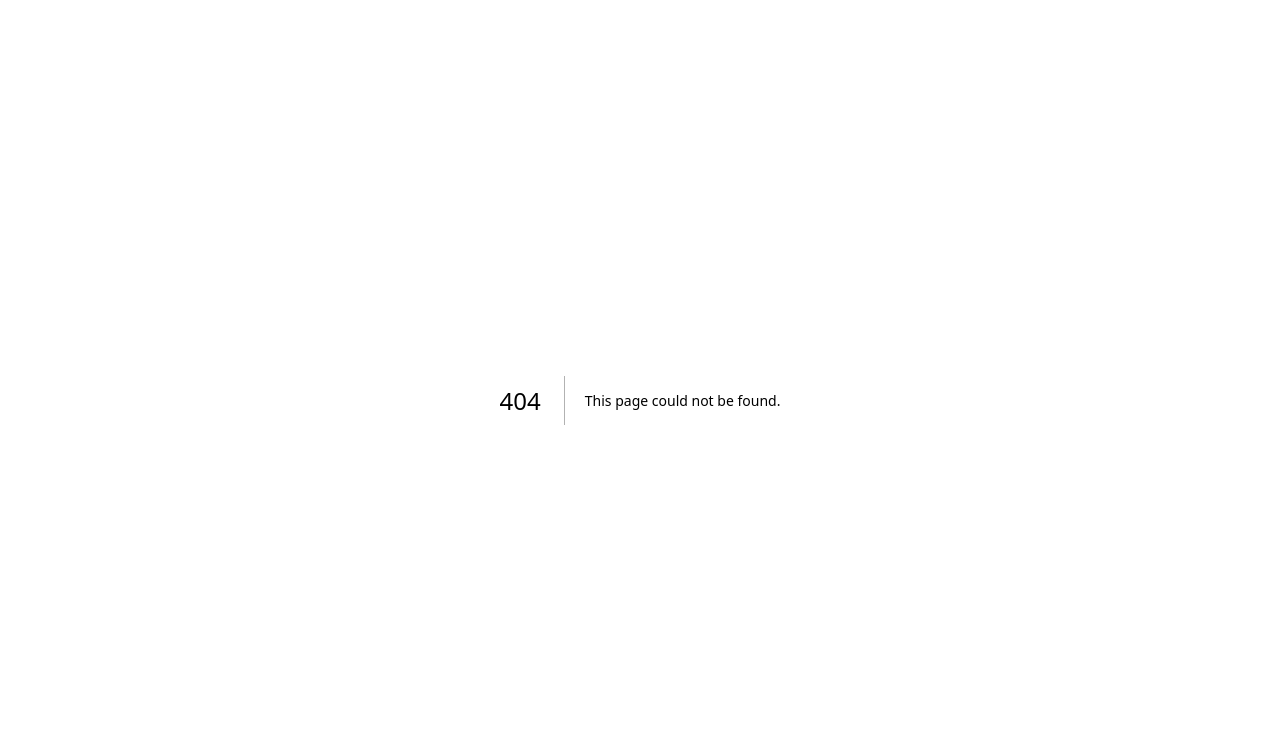
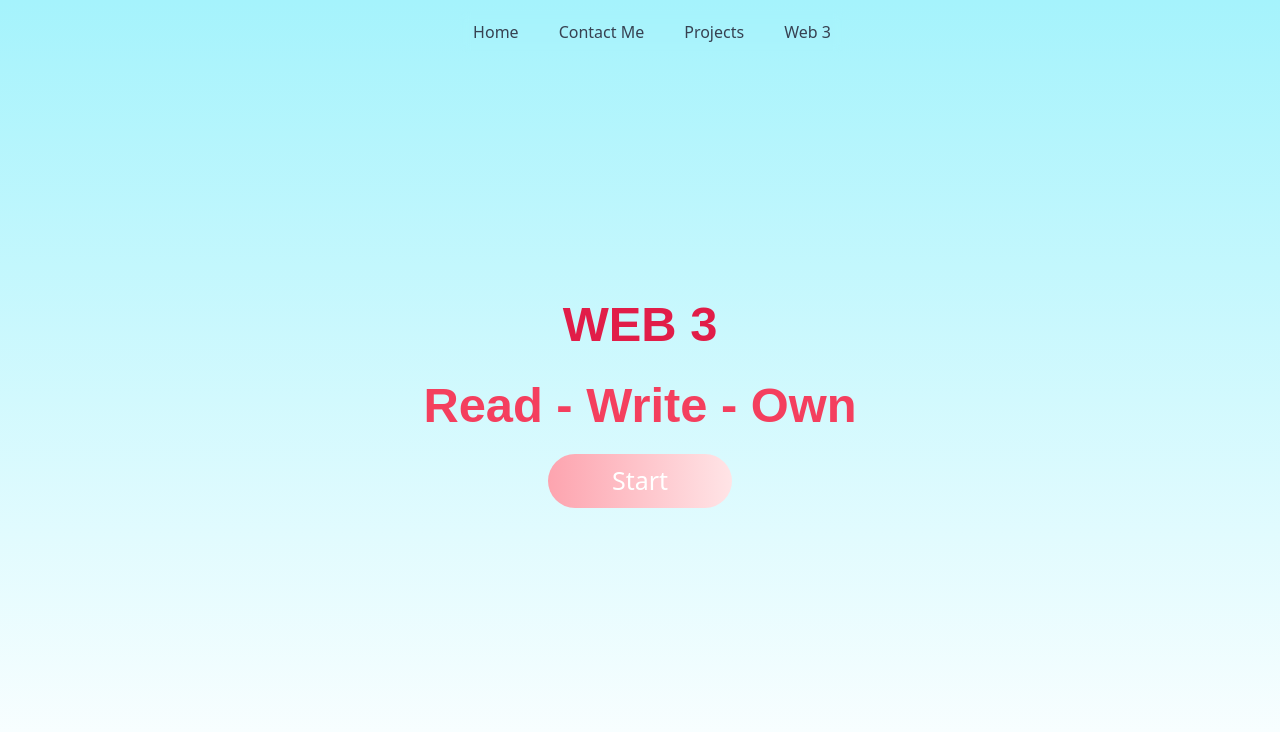
Before and after one commit to FloriandeGhellinck/floWebsite, a Next.js app: page /web-three in a window 1280 px wide. Before the commit this address had no page. Shown: the top 732 px of the page. Built offline with nearby package versions, Linux system fonts and the light colour scheme.

Commit message:
feat: web3 start

```diff
--- a/package.json
+++ b/package.json
@@ -13,6 +13,7 @@
     "@heroicons/react": "^1.0.6",
     "aos": "^2.3.4",
     "axios": "^1.2.1",
+    "clsx": "^1.2.1",
     "date-fns": "^2.30.0",
     "emailjs-com": "^3.2.0",
     "eslint": "8.28.0",
@@ -24,6 +25,7 @@
     "react": "18.2.0",
     "react-dom": "^18.2.0",
     "react-hook-form": "^7.43.1",
+    "react-multi-carousel": "^2.8.4",
     "react-responsive-carousel": "^3.2.23",
     "react-scroll": "^1.8.8"
   },
--- a/src/components/navbar_main_page.tsx
+++ b/src/components/navbar_main_page.tsx
@@ -2,6 +2,8 @@ import { motion } from "framer-motion";
 import { Dispatch, FC, SetStateAction, useEffect, useState } from "react";
 import ContactMeModal from "./contactMeSection/contactMeModal";
 import { ReactNode } from "react";
+import { Router, useRouter } from "next/router";
+import Button from "./button";
 
 const Navbar: FC<{ openModal: boolean; setOpenModal: Dispatch<SetStateAction<boolean>>; children: ReactNode }> = ({
   children,
@@ -20,6 +22,7 @@ const Navbar: FC<{ openModal: boolean; setOpenModal: Dispatch<SetStateAction<boo
 
 const NavContent: FC<{ openModal: boolean; setOpenModal: Dispatch<SetStateAction<boolean>> }> = ({ openModal, setOpenModal }) => {
   const [shouldAppear, setShouldAppear] = useState(true);
+  const router = useRouter();
 
   useEffect(() => {
     const yDifferenceAllowd = 100;
@@ -64,8 +67,6 @@ const NavContent: FC<{ openModal: boolean; setOpenModal: Dispatch<SetStateAction
                 <ContactMeModal openModal={openModal} setOpenModal={setOpenModal} />
                 <motion.a
                   whileHover={{ scale: 1.2 }}
-                  onHoverStart={(e) => {}}
-                  onHoverEnd={(e) => {}}
                   href="/"
                   className="text-gray-700 dark:text-white hover:bg-gradient-to-r from-amber-400 to-rose-600 hover:text-white px-3 py-2 rounded-md text-base font-medium"
                 >
@@ -73,8 +74,6 @@ const NavContent: FC<{ openModal: boolean; setOpenModal: Dispatch<SetStateAction
                 </motion.a>
                 <motion.a
                   whileHover={{ scale: 1.2 }}
-                  onHoverStart={(e) => {}}
-                  onHoverEnd={(e) => {}}
                   onClick={() => setOpenModal(true)}
                   className="text-gray-700 dark:text-white hover:bg-gradient-to-r from-amber-400 to-rose-600 hover:text-white px-3 py-2 rounded-md text-base font-medium"
                 >
@@ -82,12 +81,26 @@ const NavContent: FC<{ openModal: boolean; setOpenModal: Dispatch<SetStateAction
                 </motion.a>
                 <motion.a
                   whileHover={{ scale: 1.2 }}
-                  onHoverStart={(e) => {}}
-                  onHoverEnd={(e) => {}}
                   href="/projects"
                   className="text-gray-700 dark:text-white hover:bg-gradient-to-r from-amber-400 to-rose-600 hover:text-white px-3 py-2 rounded-md text-base font-medium"
                 >
                   Projects
+                </motion.a>
+                {/* <Button
+                  // whileHover={{ scale: 1.2 }}
+                  // onHoverStart={(e) => {}}
+                  // onHoverEnd={(e) => {}}
+                  onClick={() => router.push("/web-three")}
+                  className="text-gray-700 dark:text-white hover:bg-gradient-to-r hover:scale-110 transition duration-300 from-amber-400 to-rose-600 hover:text-white px-3 py-2 rounded-md text-base font-medium"
+                >
+                  <span className="hover:scale-125 transition duration-300"> Web 3</span>
+                </Button> */}
+                <motion.a
+                  whileHover={{ scale: 1.2 }}
+                  href="/web-three"
+                  className="text-gray-700 dark:text-white hover:bg-gradient-to-r from-amber-400 to-rose-600 hover:text-white px-3 py-2 rounded-md text-base font-medium"
+                >
+                  Web 3
                 </motion.a>
               </div>
             </div>
--- /dev/null
+++ b/src/components/typography.tsx
@@ -0,0 +1,49 @@
+/** @format */
+
+import clsx from "clsx";
+
+const Typography = {
+  h1: ({ className, children, ...props }: React.ComponentPropsWithoutRef<"h1">) => (
+    <h1
+      className={clsx("font-poppins font-bold text-color-primary-light text-[28px] leading-8 lg:text-5xl lg:leading-[65px]", className)}
+      {...props}
+    >
+      {children}
+    </h1>
+  ),
+  h2: ({ className, children, ...props }: React.ComponentPropsWithoutRef<"h2">) => (
+    <h2 className={clsx("font-poppins font-bold text-primary-light text-2xl leading-7 lg:text-[28px] lg:leading-8", className)} {...props}>
+      {children}
+    </h2>
+  ),
+  h3: ({ className, children, ...props }: React.ComponentPropsWithoutRef<"h3">) => (
+    <h3 className={clsx("font-poppins font-bold text-primary-light text-lg leading-[22px] lg:text-2xl lg:leading-7", className)} {...props}>
+      {children}
+    </h3>
+  ),
+  h4: ({ className, children, ...props }: React.ComponentPropsWithoutRef<"h4">) => (
+    <h4
+      className={clsx("font-poppins font-bold  text-primary-light text-[17px] leading-[21px] lg:text-lg lg:leading-[22px]", className)}
+      {...props}
+    >
+      {children}
+    </h4>
+  ),
+  p: ({ className, children, ...props }: React.ComponentPropsWithoutRef<"p">) => (
+    <p className={clsx("font-montserrat text-base font-normal text-embie-blue dark:text-embie-gray-md", className)} {...props}>
+      {children}
+    </p>
+  ),
+  pmd: ({ className, children, ...props }: React.ComponentPropsWithoutRef<"p">) => (
+    <p className={clsx("font-montserrat text-base font-medium text-embie-blue dark:text-embie-gray-md", className)} {...props}>
+      {children}
+    </p>
+  ),
+  note: ({ className, children, ...props }: React.ComponentPropsWithoutRef<"p">) => (
+    <p className={clsx("font-montserrat text-xs leading-[18px] font-normal text-embie-blue dark:text-embie-gray-md", className)} {...props}>
+      {children}
+    </p>
+  ),
+};
+
+export default Typography;
--- /dev/null
+++ b/src/pages/web-three.tsx
@@ -0,0 +1,33 @@
+import { FC, useState } from "react";
+import Typography from "../components/typography";
+import Navbar from "../components/navbar_main_page";
+import Button from "../components/button";
+
+const WebThree: FC = () => {
+  const [openModal, setOpenModal] = useState(false);
+  return (
+    <Navbar openModal={openModal} setOpenModal={setOpenModal}>
+      <section className="min-h-screen w-screen bg-gradient-to-t to-cyan-200 from-white flex items-center justify-center">
+        {/* <div className="  rounded-lg flex items-center flex-col"> */}
+        <div className="w-2/3 flex flex-col items-center gap-y-4">
+          <Typography.h1 className="text-center text-rose-600 uppercase">WEB 3</Typography.h1>
+          <Typography.h1 className="text-center text-rose-500">Read - Write - Own </Typography.h1>
+          <button className="bg-gradient-to-r from-rose-300 to-rose-100 px-16 py-2 hover:pb-2.5 hover:pt-1.5 text-white text-2xl rounded-full">
+            Start
+          </button>
+        </div>
+
+        {/* <div className="w-full h-full bg-blue-100 flex">
+          <div className="w-1/2">
+            <Typography.p>I've been interested in web3 for a year</Typography.p>
+          </div>
+          <div className="w-1/2 bg-green-100"></div>
+        </div>
+      </div> */}
+      </section>
+      <section className="bg-white h-screen"></section>
+    </Navbar>
+  );
+};
+
+export default WebThree;
```
Also changed, not shown: 1 other file (tests, documents, lock files or other folders).
